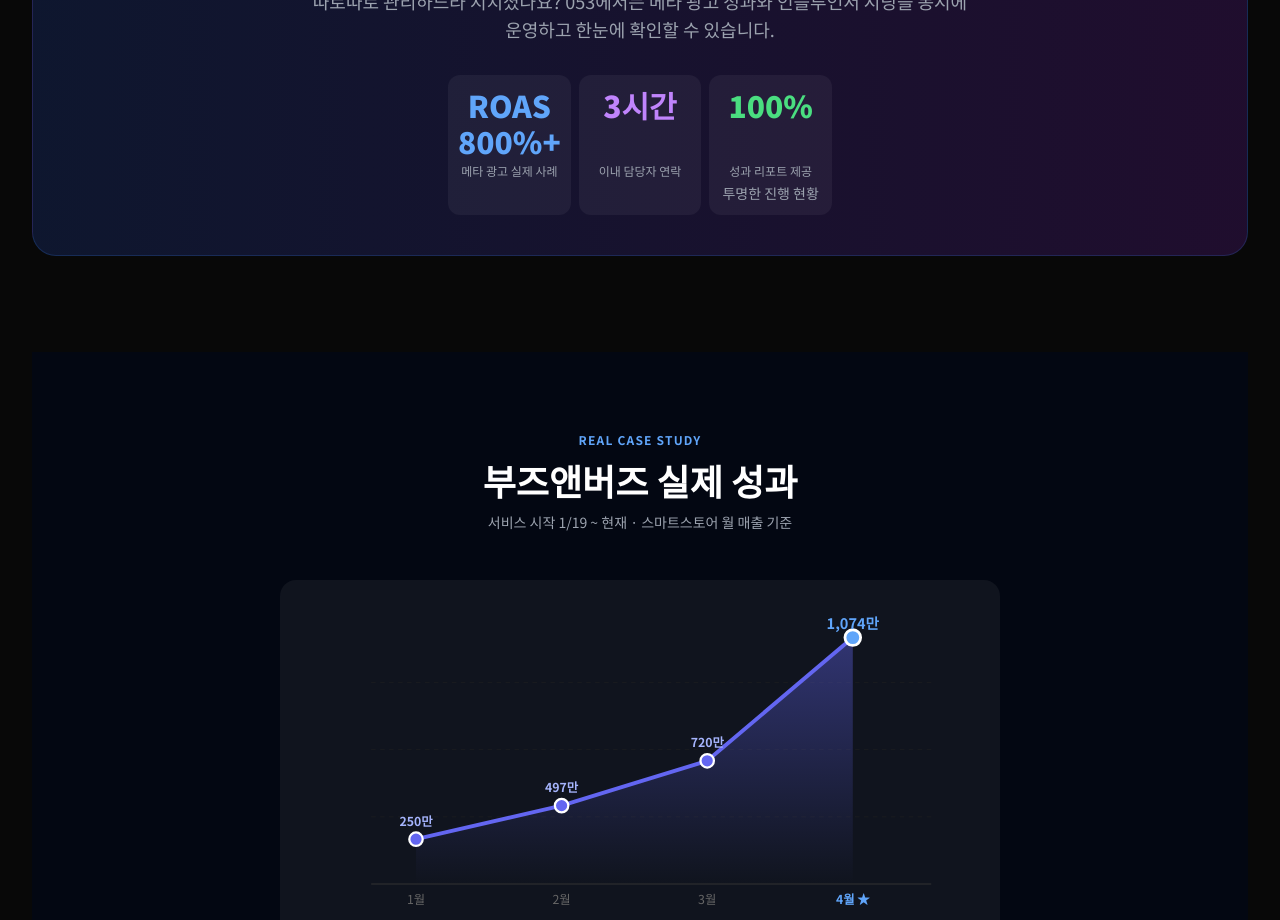
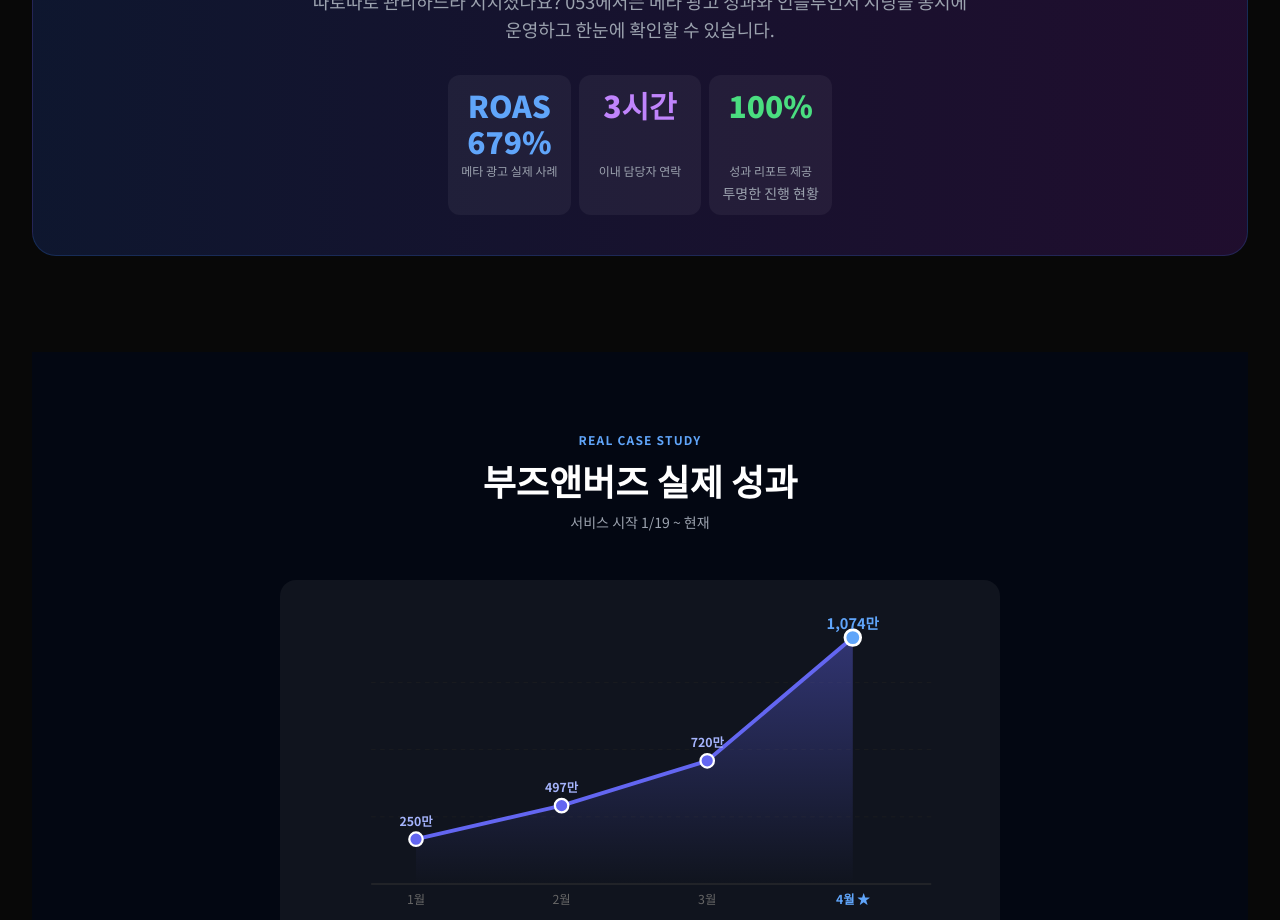
Before and after one commit to hagojob101-home/seeding-platform, a Next.js app: page / in a window 1280 px wide. Shown: the part 1760-2680 px from the top of the page. Built offline with nearby package versions, Linux system fonts and the light colour scheme.

Commit message:
ROAS 679% 수정 + 스마트스토어 문구 제거

```diff
--- a/pages/index.js
+++ b/pages/index.js
@@ -143,7 +143,7 @@
             <div className="grid grid-cols-3 gap-2 mt-8 w-full max-w-sm mx-auto">
               <div className="flex flex-col items-center justify-start bg-white/5 rounded-xl p-3">
                 <p className="text-lg md:text-3xl font-black text-blue-400 leading-tight">ROAS</p>
-                <p className="text-lg md:text-3xl font-black text-blue-400 leading-tight">800%+</p>
+                <p className="text-lg md:text-3xl font-black text-blue-400 leading-tight">679%</p>
                 <p className="text-gray-400 text-xs mt-1 text-center">메타 광고 실제 사례</p>
               </div>
               <div className="flex flex-col items-center justify-start bg-white/5 rounded-xl p-3">
@@ -166,7 +166,7 @@
           <div className="text-center mb-12">
             <span className="text-xs font-bold text-blue-400 tracking-widest uppercase mb-3 block">Real Case Study</span>
             <h2 className="text-3xl md:text-4xl font-black text-white mb-3">부즈앤버즈 실제 성과</h2>
-            <p className="text-gray-400 text-sm">서비스 시작 1/19 ~ 현재 · 스마트스토어 월 매출 기준</p>
+            <p className="text-gray-400 text-sm">서비스 시작 1/19 ~ 현재 </p>
           </div>
 
           {/* 라인 그래프 SVG */}
```
